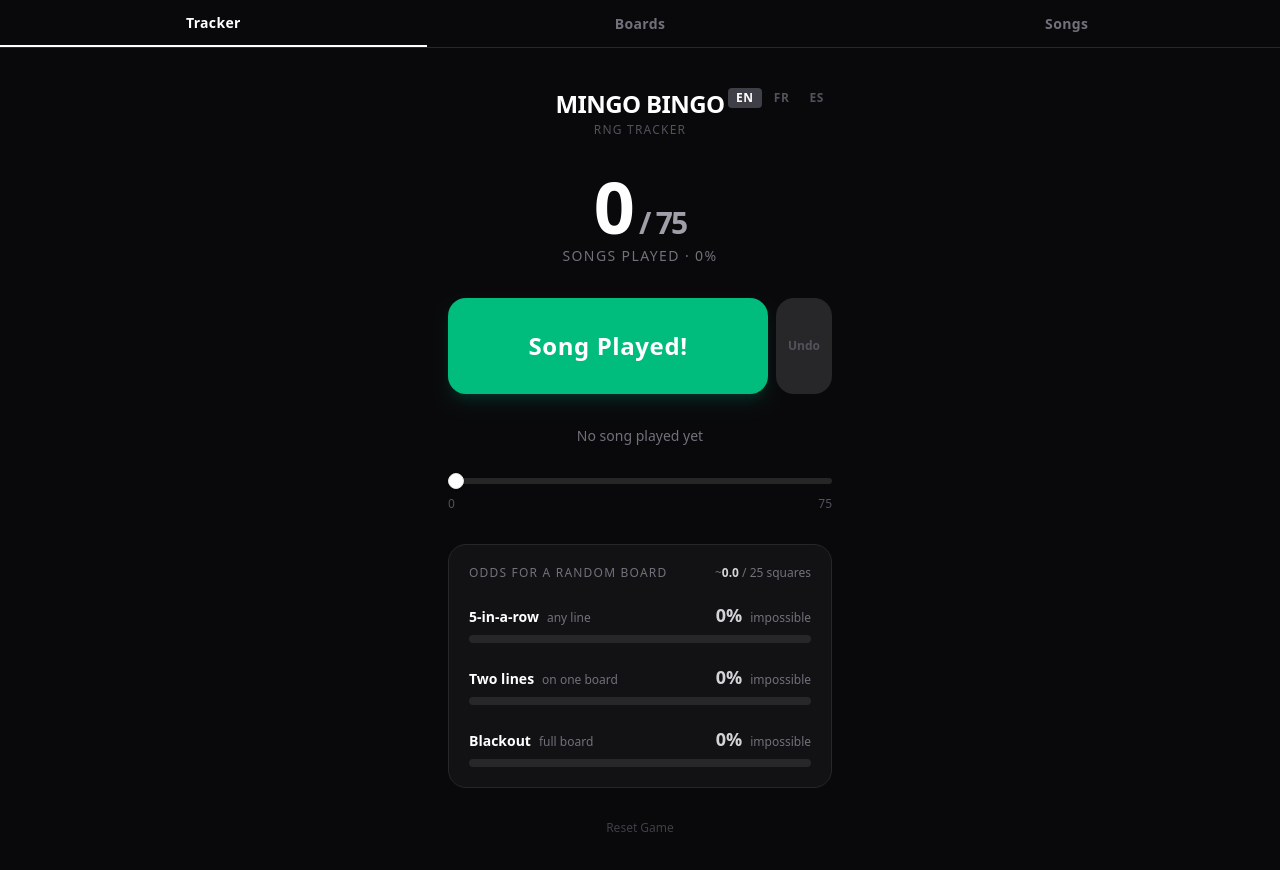
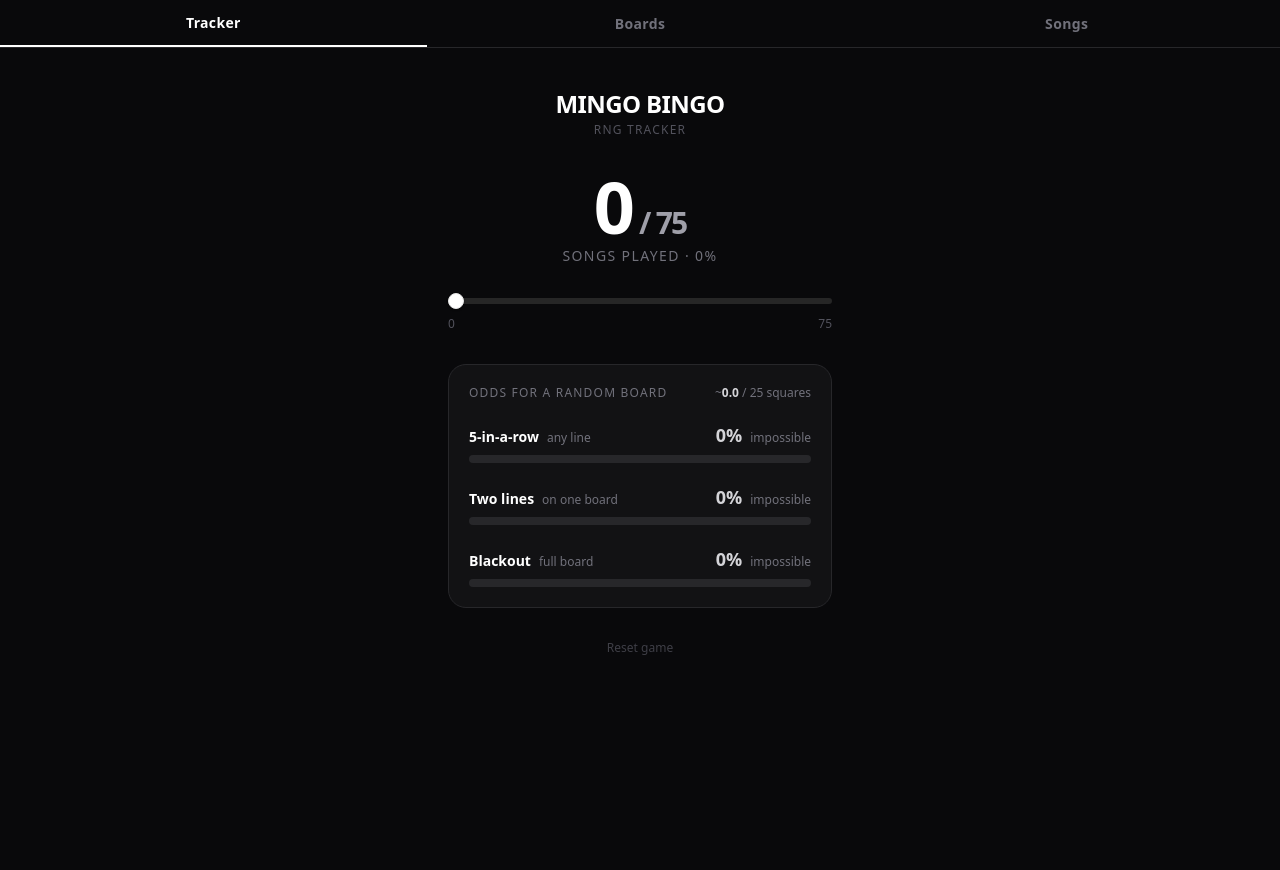
Before and after one commit to James-Hillmann/Mingo_Bingo, a Next.js app in the folder mingo-bingo/: page /tracker in a window 1280 px wide. Shown: the top 870 px of the page. After the commit the page ends 848 px from the top, so only its background shows below. Built offline with nearby package versions, Linux system fonts and the light colour scheme.

Commit message:
removed tracker functionality

```diff
--- a/mingo-bingo/app/boards/page.tsx
+++ b/mingo-bingo/app/boards/page.tsx
@@ -2,6 +2,7 @@
 
 import { useState, useEffect, useRef } from "react";
 import { KEYS } from "@/lib/keys";
+import { loadCount, saveCount } from "@/lib/storage";
 
 const MAX_BOARDS = 20;
 const MAX_SUGGESTIONS = 6;
@@ -257,6 +258,7 @@ export default function BoardsPage() {
     });
     setLastResult({ song: resolved, hits });
     setSearchQuery("");
+    saveCount(Math.min(75, loadCount() + 1));
   }
 
   function addBoard() {
--- a/mingo-bingo/app/tracker/page.tsx
+++ b/mingo-bingo/app/tracker/page.tsx
@@ -4,10 +4,7 @@ import { useState, useEffect } from "react";
 import { PROBABILITIES } from "@/lib/probabilities";
 import { loadCount, saveCount, resetCount } from "@/lib/storage";
 import { Counter } from "@/components/Counter";
-import { SongButton } from "@/components/SongButton";
 import { ProbabilityPanel } from "@/components/ProbabilityPanel";
-import { LanguageSwitcher } from "@/components/LanguageSwitcher";
-import { useTranslations } from "@/components/LanguageProvider";
 import {
   Dialog,
   DialogContent,
@@ -19,87 +16,18 @@ import {
 import { Button } from "@/components/ui/button";
 import { Slider } from "@/components/ui/slider";
 
-function formatSeconds(s: number) {
-  const m = Math.floor(s / 60);
-  const sec = s % 60;
-  return m > 0 ? `${m}m ${sec}s` : `${s}s`;
-}
-
-type TimerSnapshot = { lastSongTime: number | null; intervals: number[] };
-
-function useTimeSinceLastSong() {
-  const [lastSongTime, setLastSongTime] = useState<number | null>(null);
-  const [elapsed, setElapsed] = useState(0);
-  const [intervals, setIntervals] = useState<number[]>([]);
-  const [history, setHistory] = useState<TimerSnapshot[]>([]);
-
-  useEffect(() => {
-    if (lastSongTime === null) return;
-    const interval = setInterval(() => {
-      setElapsed(Math.floor((Date.now() - lastSongTime) / 1000));
-    }, 1000);
-    return () => clearInterval(interval);
-  }, [lastSongTime]);
-
-  function recordSong() {
-    const now = Date.now();
-    setHistory((prev) => [...prev, { lastSongTime, intervals }]);
-    if (lastSongTime !== null) {
-      const gap = Math.floor((now - lastSongTime) / 1000);
-      setIntervals((prev) => [gap, ...prev].slice(0, 3));
-    }
-    setLastSongTime(now);
-    setElapsed(0);
-  }
-
-  function undoSong() {
-    setHistory((prev) => {
-      if (prev.length === 0) return prev;
-      const snapshot = prev[prev.length - 1];
-      setLastSongTime(snapshot.lastSongTime);
-      setIntervals(snapshot.intervals);
-      setElapsed(
-        snapshot.lastSongTime
-          ? Math.floor((Date.now() - snapshot.lastSongTime) / 1000)
-          : 0
-      );
-      return prev.slice(0, -1);
-    });
-  }
-
-  return { elapsed, lastSongTime, intervals, history, recordSong, undoSong };
-}
-
 export default function TrackerPage() {
   const [count, setCount] = useState(0);
   const [showReset, setShowReset] = useState(false);
   const [mounted, setMounted] = useState(false);
-  const { t } = useTranslations();
-  const { elapsed, lastSongTime, intervals, recordSong, undoSong } = useTimeSinceLastSong();
-  const [countHistory, setCountHistory] = useState<number[]>([]);
 
   useEffect(() => {
     setCount(loadCount());
     setMounted(true);
+    const onStorage = () => setCount(loadCount());
+    window.addEventListener("storage", onStorage);
+    return () => window.removeEventListener("storage", onStorage);
   }, []);
-
-  function handleSongPlayed() {
-    if (count >= 75) return;
-    setCountHistory((prev) => [...prev, count]);
-    const next = count + 1;
-    setCount(next);
-    saveCount(next);
-    recordSong();
-  }
-
-  function handleUndo() {
-    if (countHistory.length === 0) return;
-    const prev = countHistory[countHistory.length - 1];
-    setCountHistory((h) => h.slice(0, -1));
-    setCount(prev);
-    saveCount(prev);
-    undoSong();
-  }
 
   function handleSlider(val: number[]) {
     const next = val[0];
@@ -120,52 +48,12 @@ export default function TrackerPage() {
   return (
     <main className="min-h-screen bg-zinc-950 flex flex-col items-center px-4 py-10">
       <div className="w-full max-w-sm flex flex-col gap-8">
-        {/* Header */}
-        <div className="text-center relative">
-          <div className="absolute right-0 top-0">
-            <LanguageSwitcher />
-          </div>
-          <h1 className="text-2xl font-black tracking-tight text-white uppercase">
-            {t.appTitle}
-          </h1>
-          <p className="text-xs text-zinc-600 mt-0.5 tracking-widest uppercase">
-            {t.rngTracker}
-          </p>
+        <div className="text-center">
+          <h1 className="text-2xl font-black tracking-tight text-white uppercase">Mingo Bingo</h1>
+          <p className="text-xs text-zinc-600 mt-0.5 tracking-widest uppercase">RNG Tracker</p>
         </div>
 
         <Counter count={count} />
-
-        <div className="flex items-stretch gap-2">
-          <div className="flex-1">
-            <SongButton onClick={handleSongPlayed} disabled={count >= 75} />
-          </div>
-          <button
-            onClick={handleUndo}
-            disabled={countHistory.length === 0}
-            className={`px-3 rounded-2xl text-xs font-bold transition-all duration-100 select-none
-              ${countHistory.length === 0
-                ? "bg-zinc-800 text-zinc-600 cursor-not-allowed"
-                : "bg-red-600 hover:bg-red-500 active:scale-95 active:bg-red-700 text-white shadow-lg shadow-red-900/40 cursor-pointer"
-              }`}
-          >
-            Undo
-          </button>
-        </div>
-
-        <div className="text-center text-sm text-zinc-500 space-y-1">
-          <div>
-            {lastSongTime === null
-              ? "No song played yet"
-              : `Last song: ${formatSeconds(elapsed)} ago`}
-          </div>
-          {intervals.length > 0 && (
-            <div className="text-xs text-zinc-600 space-y-0.5">
-              {intervals.map((s, i) => (
-                <div key={i}>#{i + 1}: {formatSeconds(s)}</div>
-              ))}
-            </div>
-          )}
-        </div>
 
         <div className="space-y-3">
           <Slider
@@ -193,16 +81,16 @@ export default function TrackerPage() {
           onClick={() => setShowReset(true)}
           className="text-xs text-zinc-700 hover:text-zinc-500 transition-colors mx-auto"
         >
-          {t.resetGame}
+          Reset game
         </button>
       </div>
 
       <Dialog open={showReset} onOpenChange={setShowReset}>
         <DialogContent className="bg-zinc-900 border-zinc-800 text-white max-w-xs mx-auto">
           <DialogHeader>
-            <DialogTitle>{t.resetTitle}</DialogTitle>
+            <DialogTitle>Reset game?</DialogTitle>
             <DialogDescription className="text-zinc-400">
-              {t.resetDescription}
+              This will reset the song counter back to 0.
             </DialogDescription>
           </DialogHeader>
           <DialogFooter className="flex-row gap-2 justify-end">
@@ -211,13 +99,13 @@ export default function TrackerPage() {
               onClick={() => setShowReset(false)}
               className="text-zinc-400 hover:text-white"
             >
-              {t.cancel}
+              Cancel
             </Button>
             <Button
               onClick={handleReset}
               className="bg-red-600 hover:bg-red-500 text-white"
             >
-              {t.reset}
+              Reset
             </Button>
           </DialogFooter>
         </DialogContent>
```
